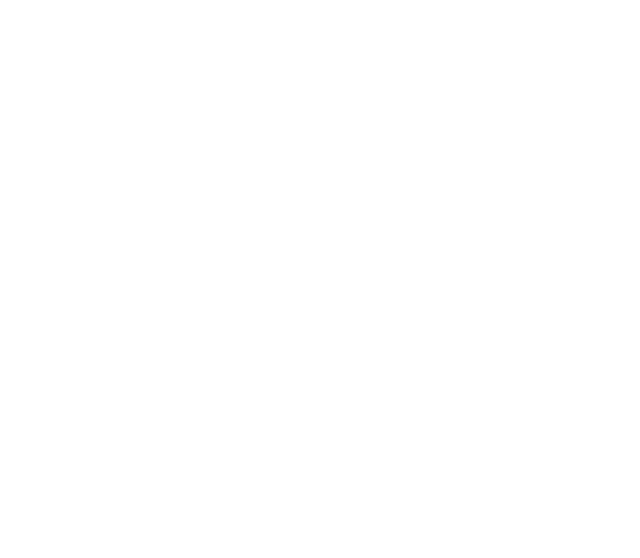
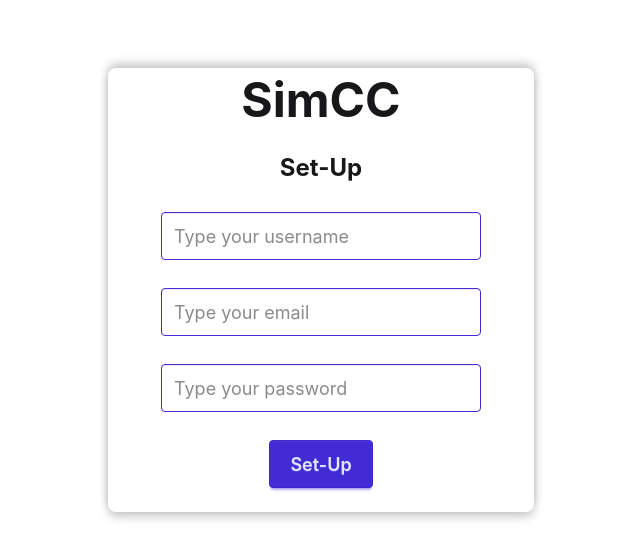
Before and after one commit to noxie64/simcc_web, a React (Vite) app in the folder frontend/: page /init in a window 1280 px wide. Before the commit this address had no page. Shown: the part 110-668 px from the top of the page, without its empty margins (319-959 px from the left). Built offline with nearby package versions, Linux system fonts and the light colour scheme.

Commit message:
Initialization GUI

```diff
--- a/frontend/src/main.tsx
+++ b/frontend/src/main.tsx
@@ -4,6 +4,7 @@
 import { BrowserRouter, Route, Routes } from 'react-router'
 import NavLayout from './components/NavLayout'
 import Dummy from './pages/Dummy'
+import {Initialization} from "./pages/Initialization.tsx";
 
 createRoot(document.getElementById('root')!).render(
   <StrictMode>
@@ -12,6 +13,7 @@
             <Route element={<NavLayout />}>
                 <Route path='/dummy' element={<Dummy />} />
             </Route>
+            <Route path= '/init' element={<Initialization/>}/>
         </Routes>
     </BrowserRouter>
   </StrictMode>,
--- /dev/null
+++ b/frontend/src/pages/Initialization.tsx
@@ -0,0 +1,20 @@
+import React from "react"
+
+export const Initialization: React.FC = () => {
+    return (
+            <div className={"flex items-center justify-center w-full min-h-screen"}>
+                <div className={"card w-4/12 h-full bg-base-100 card-xs shadow-[0_-5px_10px_rgba(0,0,0,0.2),0_5px_10px_rgba(0,0,0,0.2)] "}>
+                    <div className="card-body items-center text-center space-y-5">
+                        <h2 className="card-title font-bold text-5xl">SimCC</h2>
+                        <h2 className="card-title font-bold text-2xl">Set-Up</h2>
+                        <input type={"text"} placeholder={"Type your username"} className={"input input-primary input-lg"}/>
+                        <input type={"text"} placeholder={"Type your email"} className={"input input-primary input-lg"}/>
+                        <input type={"text"} placeholder={"Type your password"} className={"input input-primary input-lg"}/>
+                        <div className="card-actions">
+                            <button className="btn btn-lg btn-primary mb-4">Set-Up</button>
+                        </div>
+                    </div>
+                </div>
+            </div>
+    )
+}
```
Also changed, not shown: 1 other file (tests, documents, lock files or other folders).
